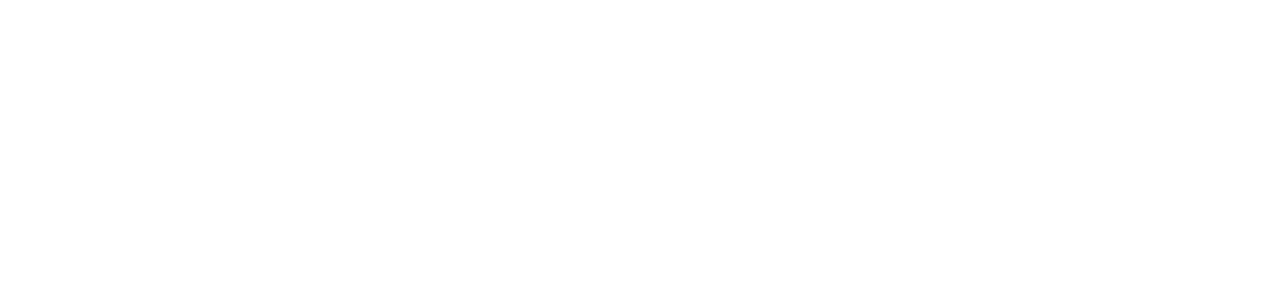
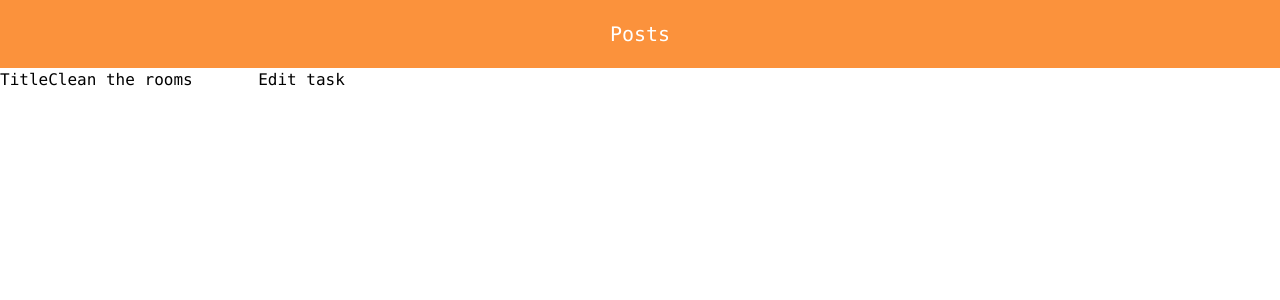
Before and after one commit to doguozcan/assign, a React (Vite) app: page /editTask/1 in a window 1280 px wide. Before the commit this address had no page. Shown: the top 300 px of the page. Built offline with nearby package versions, Linux system fonts and the light colour scheme; the HTML template or start-up script is replaced by a standard one.

Commit message:
Implement update task action & edit task component

```diff
--- a/src/App.jsx
+++ b/src/App.jsx
@@ -2,6 +2,7 @@
 import TasksList from './features/tasks/TasksList'
 import Task from './features/tasks/Task'
 import Navbar from './app/Navbar'
+import EditTask from './features/tasks/EditTask'
 
 export default function App() {
   return (
@@ -10,6 +11,7 @@
         <Route path="/" element={<Navbar />}>
           <Route path="/" element={<TasksList />}></Route>
           <Route path="tasks/:taskId" element={<Task />} />
+          <Route path="editTask/:taskId" element={<EditTask />} />
         </Route>
       </Routes>
     </Router>
--- /dev/null
+++ b/src/features/tasks/EditTask.jsx
@@ -0,0 +1,38 @@
+import { useDispatch, useSelector } from 'react-redux'
+import { taskUpdated } from './taskSlice'
+import { useState } from 'react'
+import { useParams } from 'react-router-dom'
+import { useNavigate } from 'react-router-dom'
+
+const EditTask = () => {
+  const { taskId } = useParams()
+  const navigate = useNavigate()
+
+  const task = useSelector((state) =>
+    state.tasks.find((task) => task.id === taskId)
+  )
+
+  const [title, setTitle] = useState(task.title)
+  const dispatch = useDispatch()
+
+  const onTitleChanged = (e) => setTitle(e.target.value)
+
+  const handleEdit = (e) => {
+    e.preventDefault()
+    if (title) {
+      dispatch(taskUpdated({ id: taskId, title }))
+      navigate(`/tasks/${taskId}`)
+    }
+  }
+
+  return (
+    <div>
+      <form onSubmit={handleEdit}>
+        <label htmlFor="title">Title</label>
+        <input id="title" value={title} onChange={onTitleChanged}></input>
+        <button>Edit task</button>
+      </form>
+    </div>
+  )
+}
+export default EditTask
--- a/src/features/tasks/Task.jsx
+++ b/src/features/tasks/Task.jsx
@@ -1,6 +1,7 @@
 import { useSelector } from 'react-redux'
 import { useNavigate, useParams } from 'react-router-dom'
 import { IoMdArrowRoundBack } from 'react-icons/io'
+import { Link } from 'react-router-dom'
 
 const Task = () => {
   const { taskId } = useParams()
@@ -14,20 +15,22 @@
     return <p>No task found!</p>
   }
 
-  const goBack = () => {
-    navigate(-1)
+  const handleClick = (e) => {
+    e.preventDefault()
+    navigate('/')
   }
 
   return (
     <div className="p-2">
       <button
-        onClick={goBack}
+        onClick={handleClick}
         className="text-orange-400 flex gap-2 items-center my-2"
       >
         <IoMdArrowRoundBack />
         Go back
       </button>
       <h2>{task.title}</h2>
+      <Link to={`/editTask/${taskId}`}>Edit Task</Link>
     </div>
   )
 }
--- a/src/features/tasks/taskSlice.js
+++ b/src/features/tasks/taskSlice.js
@@ -13,9 +13,17 @@
     taskAdded(state, action) {
       state.push(action.payload)
     },
+    taskUpdated(state, action) {
+      const { id, title } = action.payload
+      const existingTask = state.find((post) => post.id === id)
+
+      if (existingTask) {
+        existingTask.title = title
+      }
+    },
   },
 })
 
-export const { taskAdded } = tasksSlice.actions
+export const { taskAdded, taskUpdated } = tasksSlice.actions
 
 export default tasksSlice.reducer
```
